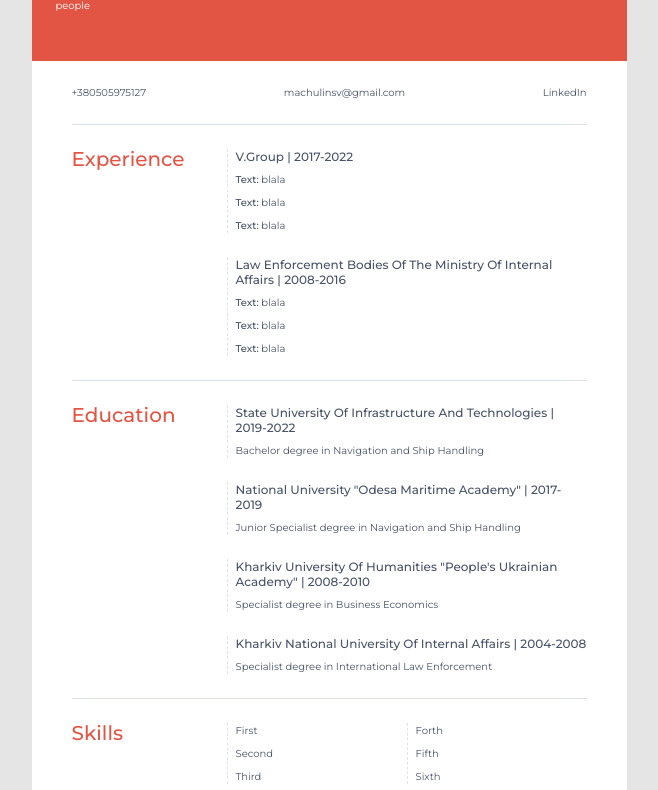
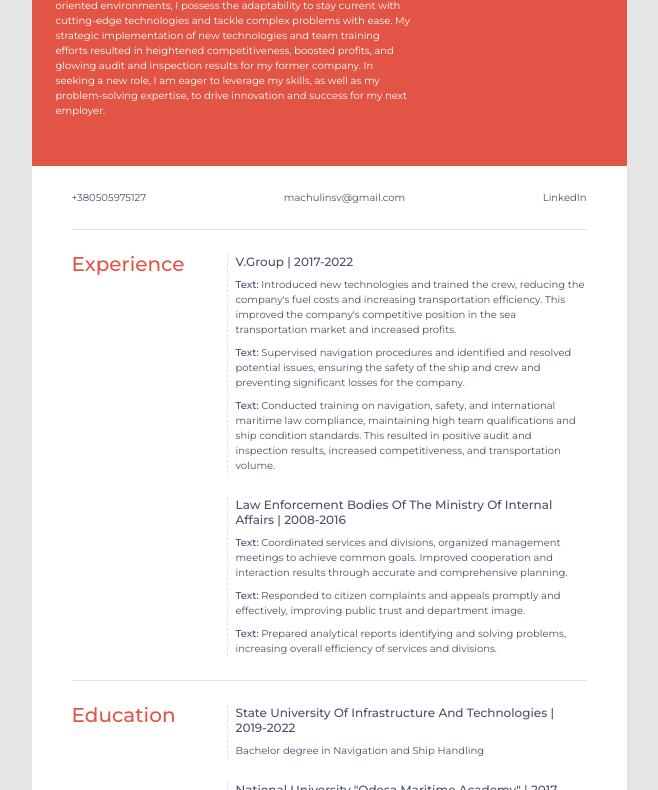
Before and after one commit to SergiiMachulin/projects, a plain HTML site: page index.html in a window 1280 px wide. Shown: the part 170-960 px from the top of the page, without its empty margins (311-969 px from the left). Drawn offline with Linux system fonts and the light colour scheme.

Commit message:
Update index.html

```diff
--- a/index.html
+++ b/index.html
@@ -20,9 +20,12 @@
                 <h1 class="about__name">Sergii Machulin</h1>
                 <div class="about__role">_______ DEVELOPER | KHARKIV</div>
                 <p class="about__text">
-                    I’m a goal-oriented, creative and self-motivated developer specializing in _______. I am well familiar
-                    with _____________. Eager to improve my skills, always try to learn new technologies and stay up-to-date
-                    with ____ development trends. I also learn quickly and easily communicate with people
+                    Inquiring Python developer with a diverse educational background in Business Economics, Navigation and Ship Handling, and International Law Enforcement, I bring a unique blend of skills and expertise to the table.
+                    With a proven track record of thriving in international team-oriented environments,
+                    I possess the adaptability to stay current with cutting-edge technologies and tackle complex problems with ease.
+                    My strategic implementation of new technologies and team training efforts resulted in heightened competitiveness, boosted profits,
+                    and glowing audit and inspection results for my former company.
+                    In seeking a new role, I am eager to leverage my skills, as well as my problem-solving expertise, to drive innovation and success for my next employer.
                 </p>
             </div>
             <img class="about__photo" src="photo.png" alt="Sergii Machulin">
@@ -44,17 +47,17 @@
 
                         <p class="job__description">
                             <strong>Text:</strong>
-                            blala
+                            Introduced new technologies and trained the crew, reducing the company's fuel costs and increasing transportation efficiency. This improved the company's competitive position in the sea transportation market and increased profits.
                         </p>
 
                         <p class="job__description">
                             <strong>Text:</strong>
-                            blala
+                            Supervised navigation procedures and identified and resolved potential issues, ensuring the safety of the ship and crew and preventing significant losses for the company.
                         </p>
 
                         <p class="job__description">
                             <strong>Text:</strong>
-                            blala
+                            Conducted training on navigation, safety, and international maritime law compliance, maintaining high team qualifications and ship condition standards. This resulted in positive audit and inspection results, increased competitiveness, and transportation volume.
                         </p>
                     </article>
 
@@ -63,17 +66,17 @@
 
                         <p class="job__description">
                             <strong>Text:</strong>
-                            blala
+                            Coordinated services and divisions, organized management meetings to achieve common goals. Improved cooperation and interaction results through accurate and comprehensive planning.
                         </p>
 
                         <p class="job__description">
                             <strong>Text:</strong>
-                            blala
+                            Responded to citizen complaints and appeals promptly and effectively, improving public trust and department image.
                         </p>
 
                         <p class="job__description">
                             <strong>Text:</strong>
-                            blala
+                            Prepared analytical reports identifying and solving problems, increasing overall efficiency of services and divisions.
                         </p>
                     </article>
                 </div>
```
